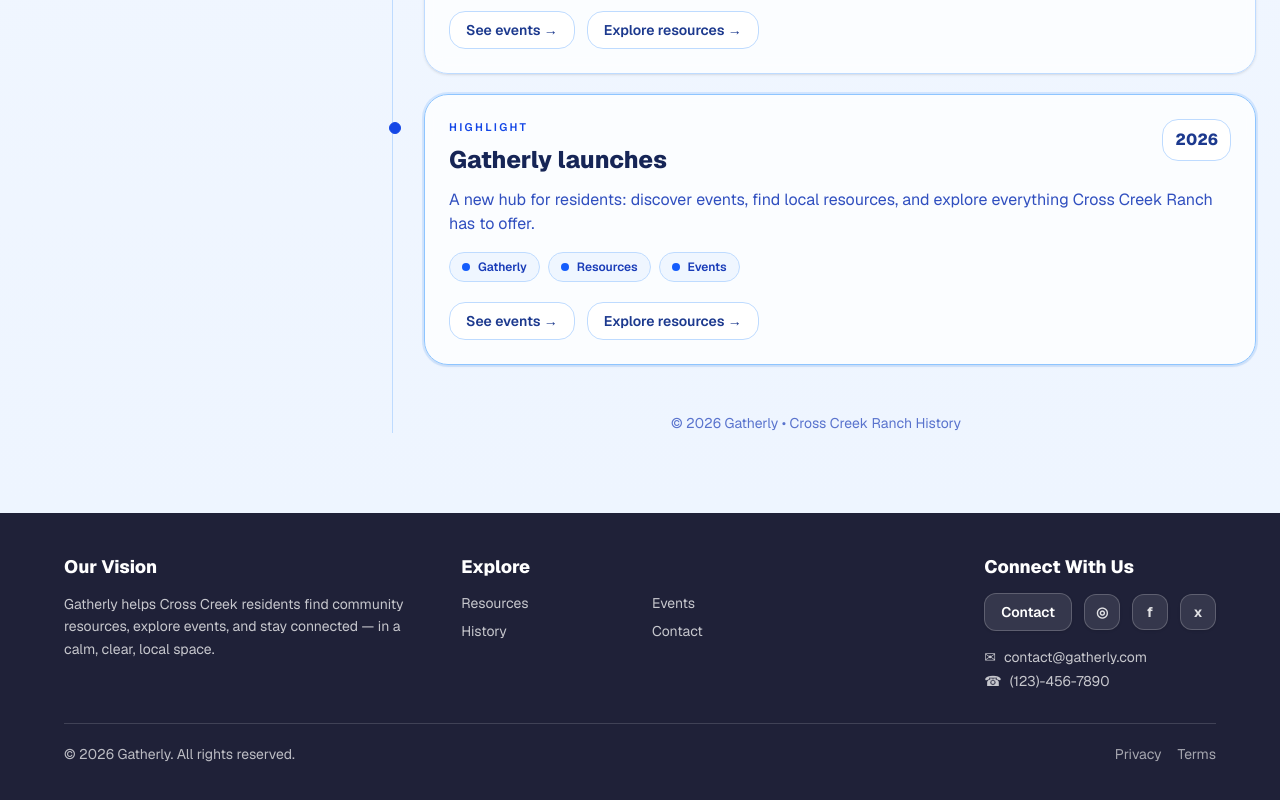
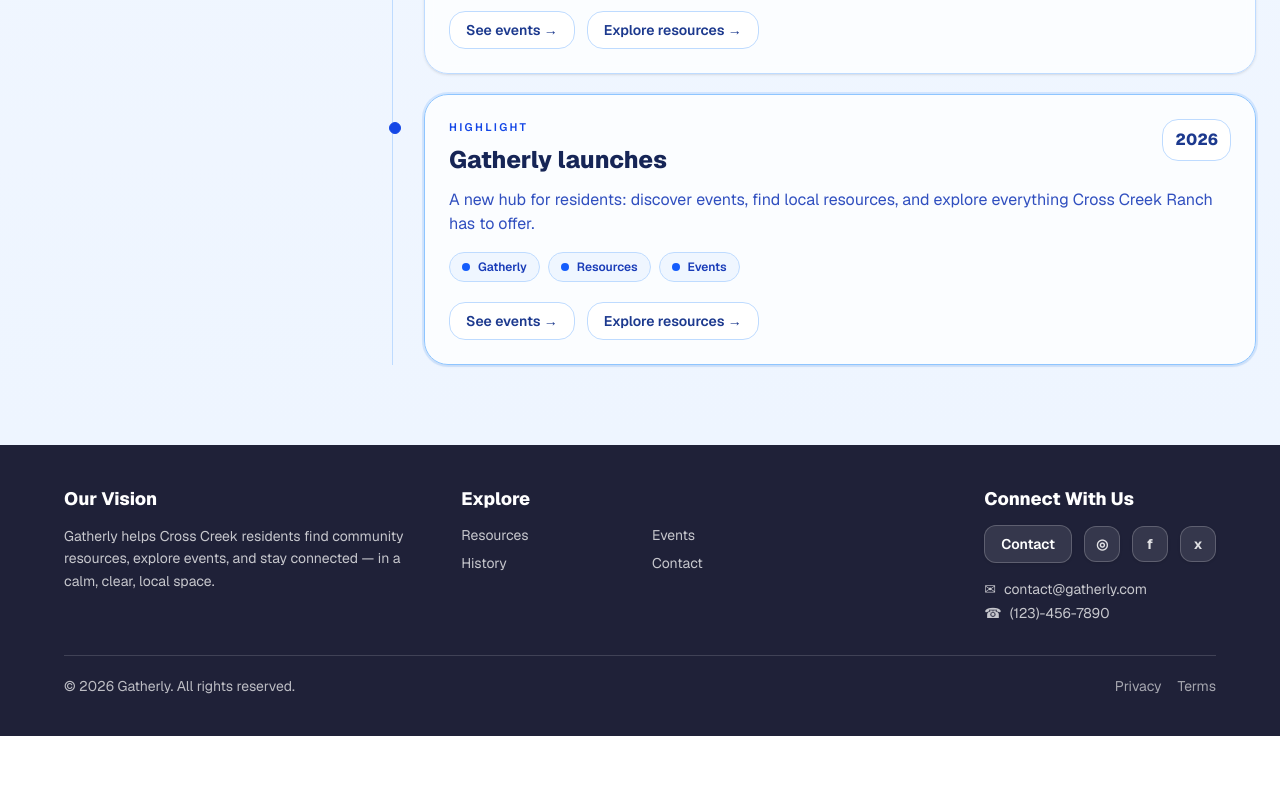
Before and after one commit to TSA-Group/tsa_group_starter, a Next.js app: page /history in a window 1280 px wide. Shown: the part 1935-2735 px from the top of the page. After the commit the page ends 2671 px from the top, so only its background shows below. Built offline with nearby package versions, Linux system fonts and the light colour scheme.

Commit message:
Update page.tsx

```diff
--- a/app/history/page.tsx
+++ b/app/history/page.tsx
@@ -258,10 +258,6 @@ export default function HistoryPage() {
               </motion.div>
             ))}
           </div>
-
-          <footer className="mt-12 text-center text-sm text-blue-800/70">
-            © {new Date().getFullYear()} Gatherly • Cross Creek Ranch History
-          </footer>
         </section>
       </div>
     </motion.div>
```
